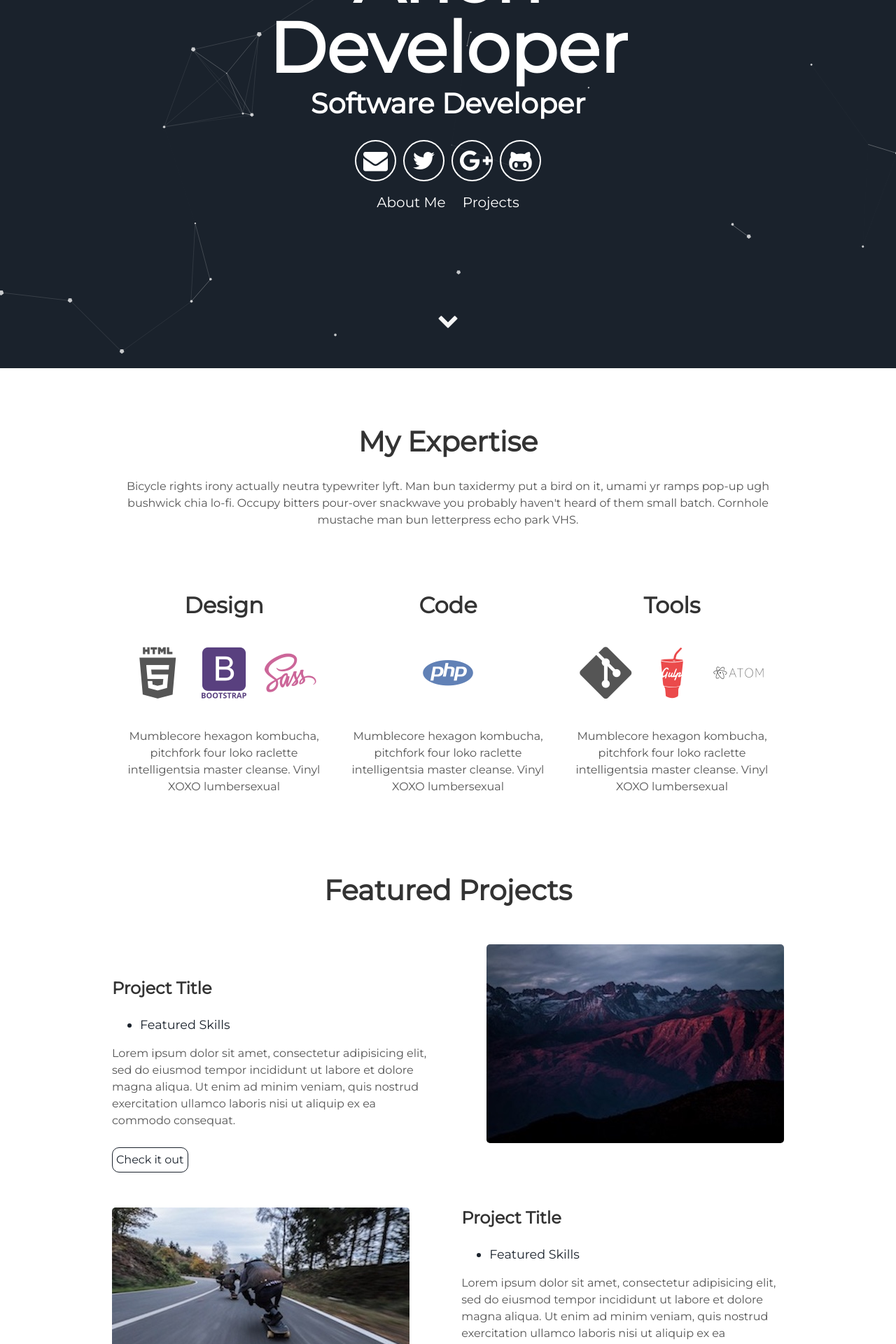
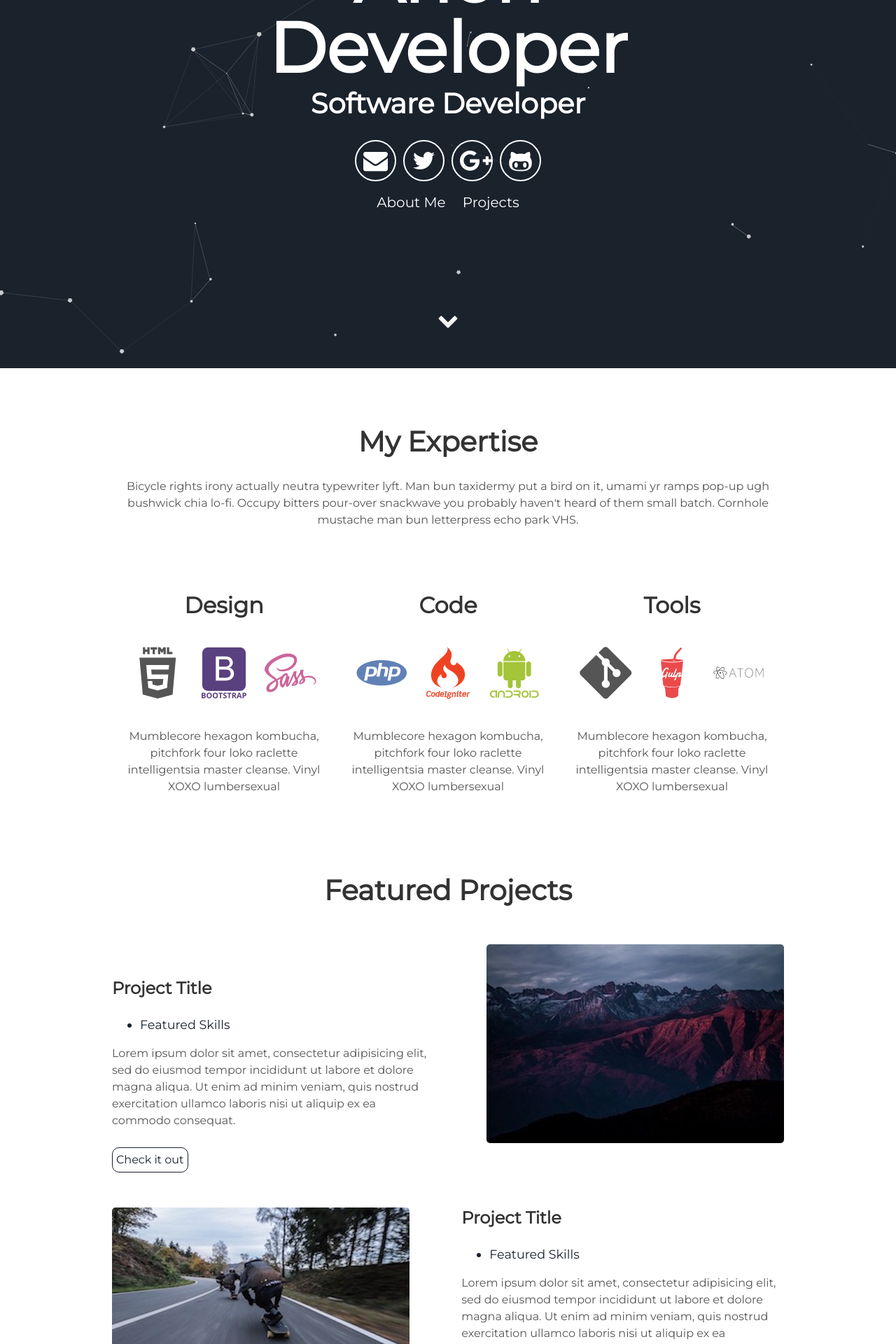
Before and after one commit to ardianff/ardianff.github.io, a Jekyll site: the page built from index.html, in a window 1280 px wide. Shown: the part 374-2294 px from the top of the page at 70% size. Built offline with Jekyll 4.4.1, drawn with Linux system fonts in a browser that asks for light colours.

Commit message:
Update about.html

```diff
--- a/_includes/about.html
+++ b/_includes/about.html
@@ -14,8 +14,8 @@
     <div class="tech">
       <h2>Code</h2>
       <i class="devicon-php-plain colored"></i>
-      <i class="devicon-codeigniter-original-wordmark colored"></i>
-      <i class="devicon-androidstudio-plain-wordmark"></i>
+      <i class="devicon-codeigniter-plain-wordmark colored"></i>
+      <i class="devicon-android-plain-wordmark colored"></i>
       <p>Mumblecore hexagon kombucha, pitchfork four loko raclette intelligentsia master cleanse.
         Vinyl XOXO lumbersexual</p>
     </div>
```
